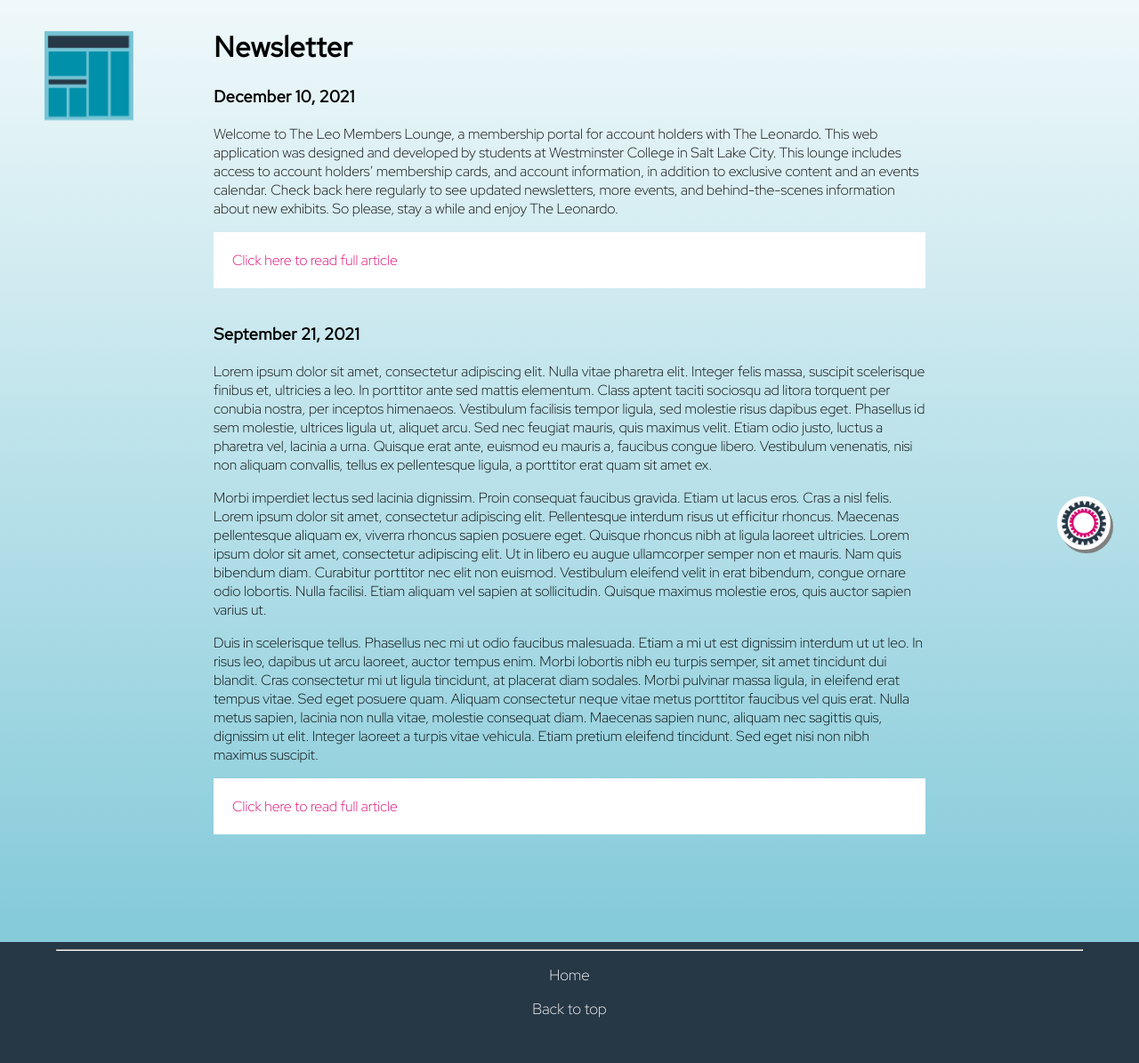
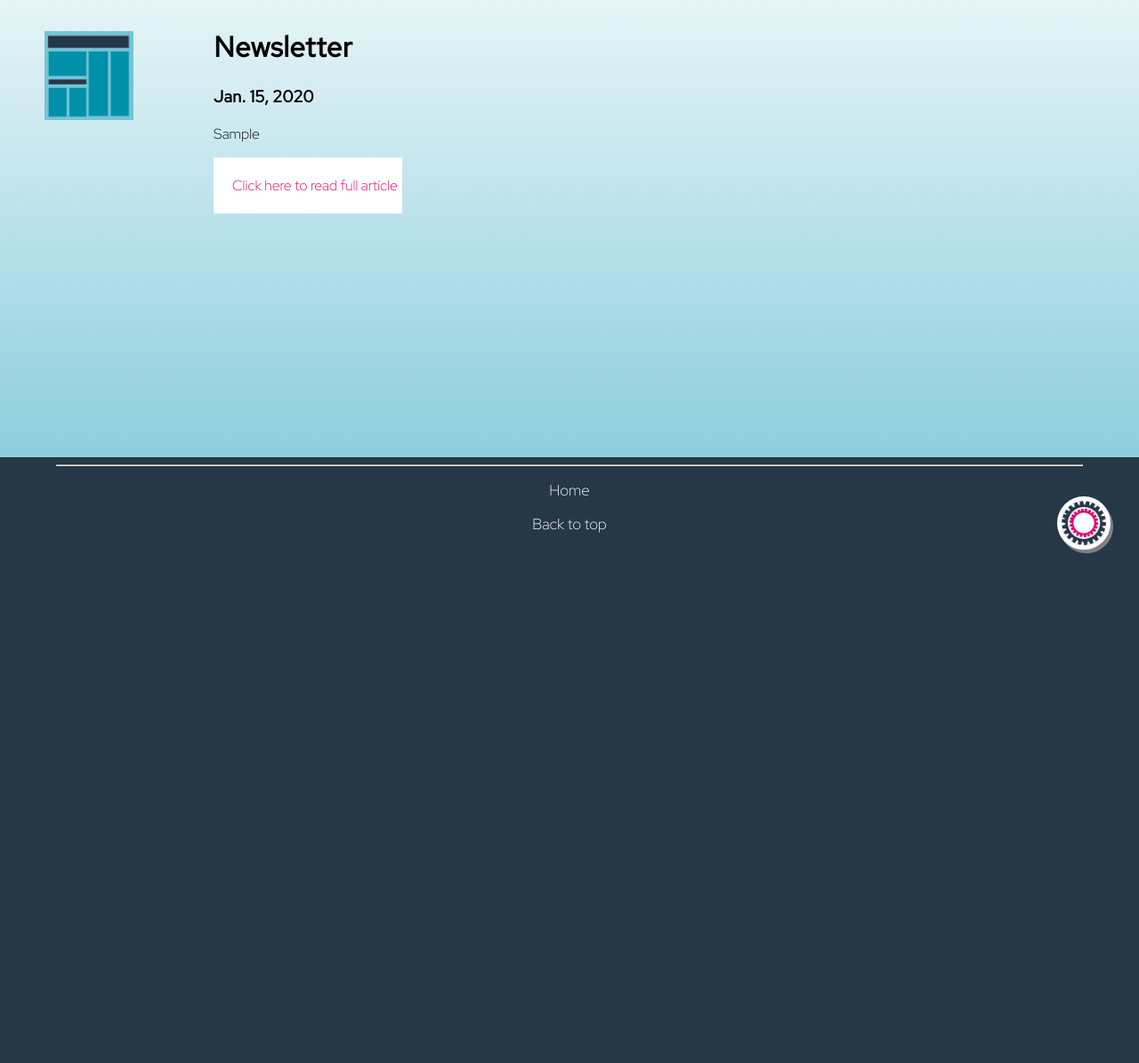
Before and after one commit to cmpt375-2021fall/client-project-leonardo-dev-team, a Django app: page /newsletter/ in a window 1280 px wide. Shown: the part 150-1345 px from the top of the page at 89% size. After the commit the page ends 772 px from the top, so only its background shows below. Run offline with Django 3.2, Linux system fonts and the light colour scheme; a user stored in the database is signed in; tables that the repository leaves empty hold one stand-in row (values such as "Sample post").

Commit message:
Re made the database. Added some new models. Added some info to the account and membership pages.

```diff
--- a/LeoPortal/urls.py
+++ b/LeoPortal/urls.py
@@ -34,10 +34,10 @@ urlpatterns = [
     path('account/verification_sent/', auth_views.EmailVerificationSentView.as_view(template_name='account/verification_sent.html'),name="account_email_verification_sent"),
     path('dashboard/', views.dashboard, name = 'dashboard'),
     path('admin/', admin.site.urls),
-    path('newsletter/', views.newsletter, name = 'newsletter'),
+    path('newsletter/', views.newsletterView.as_view(), name = 'newsletter'),
     path('calendar/', views.calenderView.as_view(), name = 'calendar'),
     path('account/', views.account, name = 'account'),
     path('exclusive_content/', views.exclusiveView.as_view(), name = 'exclusive'),
     path('exclusive/<int:pk>', views.exclusiveDetailView.as_view(), name = 'exclusiveDetail'),
-    path('membership', views.member, name = 'membership'),
+    path('membership/', views.cardView.as_view(), name = 'membership'),
 ]+ static(settings.MEDIA_URL, document_root=settings.MEDIA_ROOT)
--- a/leo/admin.py
+++ b/leo/admin.py
@@ -1,7 +1,11 @@
 from django.contrib import admin
 from .models import Post
 from .models import Calender
+from .models import Newsletter
+from .models import MembershipInfo
 # Register your models here.
 
 admin.site.register(Post)
 admin.site.register(Calender)
+admin.site.register(Newsletter)
+admin.site.register(MembershipInfo)
--- a/leo/models.py
+++ b/leo/models.py
@@ -1,6 +1,7 @@
 from django.db import models
 from django.contrib.auth.models import User
 from datetime import date, datetime
+
 
 class Post(models.Model):
     title = models.CharField(max_length=255)
@@ -20,3 +21,24 @@ class Calender(models.Model):
 
     def __str__(self):
         return self.title
+
+
+class Newsletter(models.Model):
+    title = models.CharField(max_length=255)
+    caption = models.CharField(max_length=511)
+    header_image = models.ImageField(null=True, blank=True, upload_to="NewsImages/")
+    body = models.TextField()
+    post_date = models.DateField(default=datetime.now)
+
+    def __str__(self):
+        return self.title
+
+
+class MembershipInfo(models.Model):
+    cardholderOne = models.CharField(max_length=255)
+    cardholderTwo = models.CharField(max_length=255)
+    LookupID = models.CharField(max_length=255)
+    Type = models.CharField(max_length=255)
+    MemberID = models.CharField(max_length=255)
+    MemberSince = models.CharField(max_length=255)
+    ValidThrough = models.CharField(max_length=255)
--- a/leo/views.py
+++ b/leo/views.py
@@ -1,9 +1,9 @@
 from django.contrib.auth.decorators import login_required
 from django.contrib.auth.mixins import LoginRequiredMixin
 from django.shortcuts import render
-from django.views.generic import ListView, DetailView
+from django.views.generic import ListView, DetailView, View
 
-from .models import Post, Calender
+from .models import Post, Calender, Newsletter, MembershipInfo
 
 
 @login_required
@@ -42,7 +42,15 @@ class exclusiveDetailView(LoginRequiredMixin, DetailView):
     model = Post
     template_name = 'exclusive_detail.html'
 
+class newsletterView(LoginRequiredMixin, ListView):
+    model = Newsletter
+    template_name = 'newsletter.html'
+
 
 class calenderView(LoginRequiredMixin, ListView):
     model = Calender
     template_name = 'calendar.html'
+
+class cardView(LoginRequiredMixin, ListView):
+    model = MembershipInfo
+    template_name = 'membership.html'
--- a/templates/membership.html
+++ b/templates/membership.html
@@ -12,10 +12,11 @@
             <div class = "content">
                 <h1><b>Membership Cards</b></h1>
                 <div>
+                    {% if user.is_authenticated %}
                     <div class="containerCard" style="margin-right: 10px; background-image: url('{% static 'leo/images/Pattern.png' %}');">
                         <img src="{% static "leo/images/Card Logo.png" %}">
                         <div>
-                            <h5>Cardholder 1:</h5><p style="color: white">John Smith</p>
+                            <h5>Cardholder 1:</h5><p style="color: white">{{ user.get_username }}</p>
                         </div>
                         <div>
                             <h5>Lookup ID:</h5><p>7654321</p>
@@ -55,6 +56,7 @@
                         </div>
                     </div>
                 </div>
+                {% endif %}
             </div>
         </div>
     <div style="margin-bottom: 100px"></div>
--- a/templates/newsletter.html
+++ b/templates/newsletter.html
@@ -11,57 +11,18 @@
             </div>
 
             <div class="content">
-
-                <div>
                     <h1><b>Newsletter</b></h1>
-                    <div>
-                        <h3>December 10, 2021</h3>
-                        <p>Welcome to The Leo Members Lounge, a membership portal for account holders with The  Leonardo.
-                            This web application was designed and developed by students at Westminster College in Salt Lake City.
-                            This lounge includes access to account holders’ membership cards, and account information, in addition
-                            to exclusive content and an events calendar. Check back here regularly to see updated newsletters,
-                            more events, and behind-the-scenes information about new exhibits. So please, stay a while and enjoy The Leonardo.</p>
-
-                    </div>
-
+                    {% for news in object_list %}
+                        <div>
+                            <h3>{{ news.post_date }}</h3>
+                            <p>{{ news.caption }}</p>
+                        </div>
                         <div>
                             <a style="color: #D7006D;"><div style="background-color: white; padding: 5px;">
-                            <p style="margin-left: 1em">Click here to read full article</p>
-                        </div></a>
+                            <p style="margin-left: 1em">Click here to read full article</p></div></a>
                         </div>
                         <br>
-
-                    <div>
-                        <h3>September 21, 2021</h3>
-                        <p>Lorem ipsum dolor sit amet, consectetur adipiscing elit. Nulla vitae pharetra elit. Integer felis massa,
-                        suscipit scelerisque finibus et, ultricies a leo. In porttitor ante sed mattis elementum. Class aptent taciti sociosqu ad litora
-                        torquent per conubia nostra, per inceptos himenaeos. Vestibulum facilisis tempor ligula, sed molestie risus dapibus eget. Phasellus
-                        id sem molestie, ultrices ligula ut, aliquet arcu. Sed nec feugiat mauris, quis maximus velit. Etiam odio justo, luctus a pharetra vel,
-                        lacinia a urna. Quisque erat ante, euismod eu mauris a, faucibus congue libero. Vestibulum venenatis, nisi non aliquam convallis, tellus
-                        ex pellentesque ligula, a porttitor erat quam sit amet ex.</p>
-
-                        <p>Morbi imperdiet lectus sed lacinia dignissim. Proin consequat faucibus gravida. Etiam ut lacus eros.
-                        Cras a nisl felis. Lorem ipsum dolor sit amet, consectetur adipiscing elit. Pellentesque interdum risus ut efficitur rhoncus.
-                        Maecenas pellentesque aliquam ex, viverra rhoncus sapien posuere eget. Quisque rhoncus nibh at ligula laoreet ultricies.
-                        Lorem ipsum dolor sit amet, consectetur adipiscing elit. Ut in libero eu augue ullamcorper semper non et mauris. Nam quis bibendum diam.
-                        Curabitur porttitor nec elit non euismod. Vestibulum eleifend velit in erat bibendum, congue ornare odio lobortis. Nulla facilisi.
-                        Etiam aliquam vel sapien at sollicitudin. Quisque maximus molestie eros, quis auctor sapien varius ut.</p>
-
-                        <p>Duis in scelerisque tellus. Phasellus nec mi ut odio faucibus malesuada. Etiam a mi ut est dignissim interdum ut ut leo.
-                        In risus leo, dapibus ut arcu laoreet, auctor tempus enim. Morbi lobortis nibh eu turpis semper, sit amet tincidunt dui blandit.
-                        Cras consectetur mi ut ligula tincidunt, at placerat diam sodales. Morbi pulvinar massa ligula, in eleifend erat tempus vitae.
-                        Sed eget posuere quam. Aliquam consectetur neque vitae metus porttitor faucibus vel quis erat. Nulla metus sapien, lacinia non nulla vitae, molestie consequat diam.
-                        Maecenas sapien nunc, aliquam nec sagittis quis, dignissim ut elit. Integer laoreet a turpis vitae vehicula. Etiam pretium eleifend tincidunt.
-                        Sed eget nisi non nibh maximus suscipit.</p>
-                    </div>
-
-                        <div>
-                            <a style="color: #D7006D;"><div style="background-color: white; padding: 5px;">
-                            <p style="margin-left: 1em">Click here to read full article</p>
-                        </div></a>
-                        </div>
-                        <br>
-                </div>
+                    {% endfor %}
             </div>
         </div>
 
```
Also changed, not shown: templates/account.html (+4 -6 lines), templates/calendar.html (+6 -4 lines), db.sqlite3 (deleted), leo/migrations/0001_initial.py (deleted), leo/migrations/0002_auto_20211105_1600.py (deleted), leo/migrations/0003_post_header_image.py (deleted), leo/migrations/0004_post_post_date.py (deleted), leo/migrations/0005_post_caption.py (deleted), leo/migrations/0006_auto_20211106_1223.py (deleted).
